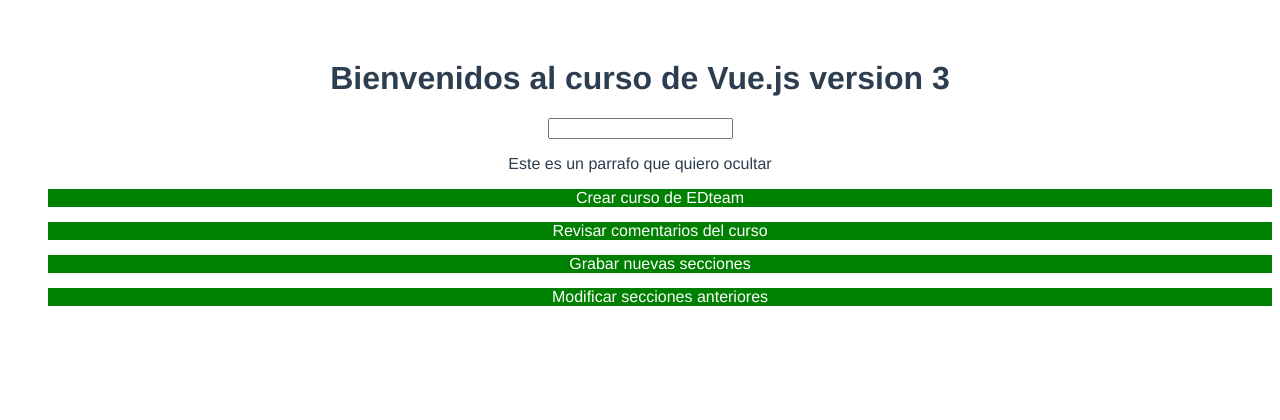
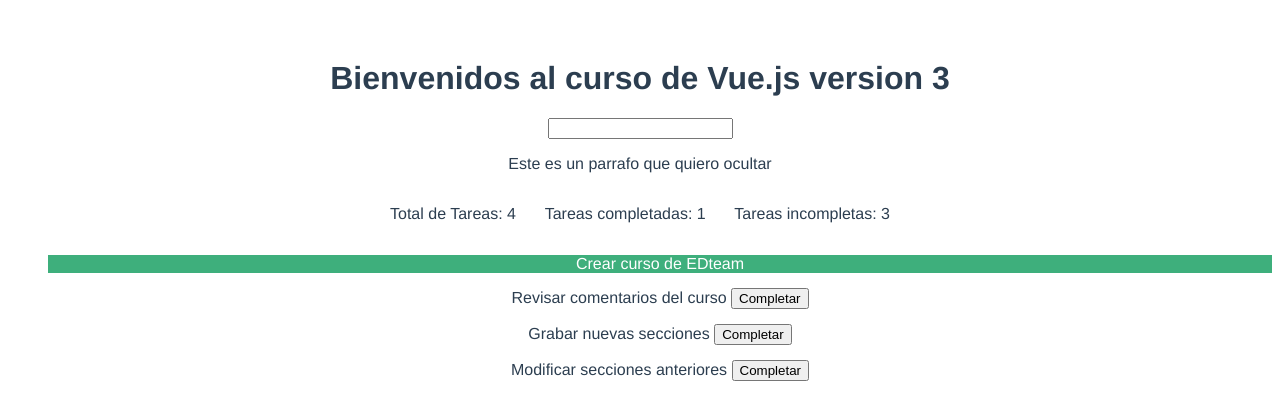
Before and after one commit to ctola91/intro-vue-edteam, a Vue app: page / in a window 1280 px wide. Shown: the top 420 px of the page. Built offline with nearby package versions, Linux system fonts and the light colour scheme.

Commit message:
computed properties y watchers

```diff
--- a/package.json
+++ b/package.json
@@ -9,6 +9,7 @@
   },
   "dependencies": {
     "core-js": "^3.6.5",
+    "uuid": "^3.4.0",
     "vue": "^3.0.0"
   },
   "devDependencies": {
--- a/src/App.vue
+++ b/src/App.vue
@@ -3,7 +3,7 @@
   <Todo />
 </template>
 <script>
-import { ref } from 'vue';
+import { ref } from "vue";
 import Todo from "./components/Todo.vue";
 
 export default {
--- a/src/components/Todo.vue
+++ b/src/components/Todo.vue
@@ -1,58 +1,143 @@
 <template>
-  <input type="text" v-model="newTask" />
+  <input type="text" v-model="newTask" @keyup.enter="addTask" />
   <p v-if="isVisible">Este es un parrafo que quiero ocultar</p>
   <p v-else>
     Este es el parrafo que quiero mostrar cuando el primero se oculta
   </p>
+  <div class="flex space-between">
+    <p>Total de Tareas: {{ numberOfTasks }}</p>
+    <p>Tareas completadas: {{ tasksCompleted }}</p>
+    <p>Tareas incompletas: {{ pendingTasks }}</p>
+  </div>
   <ul>
-    <li
+    <TodoItem
+      :class="{ 'margin-15': isDesktop }"
+      :task="task"
+      v-for="task in tasks"
       :key="task.id"
-      :class="{ 'margin-15': isDesktop }"
-      v-for="task in tasks"
-      :style="{
-        color: activeColor,
-        background: background,
-        fontSize: fontSize + 'px',
-      }"
-    >
-      {{ task.task }}
-    </li>
+      :completeTask="completeTask"
+    />
   </ul>
 </template>
 <script>
+import {
+  computed,
+  onBeforeUnmount,
+  onMounted,
+  ref,
+  watch,
+  watchEffect,
+} from "vue";
+import { v4 as uuidv4 } from "uuid";
+import TodoItem from "./TodoItem.vue";
+
 export default {
   name: "Todo",
-  data() {
-    return {
-      tasks: [
+  components: {
+    TodoItem,
+  },
+  setup() {
+    const tasks = ref([]);
+    const newTask = ref("");
+
+    // lifecycle
+    onMounted(() => {
+      console.log("mounted");
+      const initialTasks = [
         {
-          id: 1,
+          id: uuidv4(),
           task: "Crear curso de EDteam",
-          isCompleted: false,
+          isCompleted: true,
         },
         {
-          id: 2,
+          id: uuidv4(),
           task: "Revisar comentarios del curso",
           isCompleted: false,
         },
         {
-          id: 3,
+          id: uuidv4(),
           task: "Grabar nuevas secciones",
           isCompleted: false,
         },
         {
-          id: 4,
+          id: uuidv4(),
           task: "Modificar secciones anteriores",
           isCompleted: false,
         },
-      ],
-      newTask: "",
-      isVisible: true,
-      activeColor: "#fff",
-      background: "green",
-      fontSize: 16,
-      isDesktop: true,
+      ];
+      tasks.value = initialTasks;
+    });
+
+    onBeforeUnmount(() => {
+      console.log("BeforeUnmount");
+    });
+
+    // methods
+    const addTask = () => {
+      tasks.value.push({
+        id: uuidv4(),
+        task: newTask.value,
+        isCompleted: false,
+      });
+      newTask.value = "";
+    };
+
+    const completeTask = (task) => {
+      //let taskSelected = tasks.value.filter(t => t.id === task.id);
+      task.isCompleted = true;
+    };
+
+    // computed properties
+    const numberOfTasks = computed(() => {
+      return tasks.value.length;
+    });
+
+    const tasksCompleted = computed(() => {
+      const completedTasks = tasks.value.filter((task) => {
+        return task.isCompleted === true;
+      });
+      return completedTasks.length;
+    });
+
+    const pendingTasks = computed(() => {
+      const pending = tasks.value.filter((task) => {
+        return task.isCompleted === false;
+      });
+      return pending.length;
+    });
+
+    // watchers
+    watchEffect(() => console.log(tasks.value));
+
+    watch(newTask, (current, prev) => {
+      console.log(current);
+      console.log(prev);
+    });
+
+    return {
+      tasks,
+      newTask,
+      numberOfTasks,
+      tasksCompleted,
+      pendingTasks,
+      addTask,
+      completeTask,
+      isVisible: ref(true),
+      activeColor: ref("#fff"),
+      background: ref("green"),
+      fontSize: ref(16),
+      isDesktop: ref(true),
     };
   },
 };
 </script>
+<style>
+.flex {
+  display: flex;
+  max-width: 500px;
+  margin: auto;
+}
+.space-between {
+  justify-content: space-between;
+}
+</style>
--- /dev/null
+++ b/src/components/TodoItem.vue
@@ -0,0 +1,25 @@
+<template>
+  <li :class="{ done: task.isCompleted }">
+    {{ task.task }}
+    <button @click="completeTask(task)" v-show="!task.isCompleted">
+      Completar
+    </button>
+  </li>
+</template>
+<script>
+export default {
+  name: "TodoItem",
+  props: ["task", "completeTask"],
+  setup() {},
+};
+</script>
+<style>
+li {
+  list-style: none;
+}
+.done {
+  color: #ffffff;
+  background: #3eaf7c;
+  font-size: 16px;
+}
+</style>
```
Also changed, not shown: 1 other file (tests, documents, lock files or other folders).
